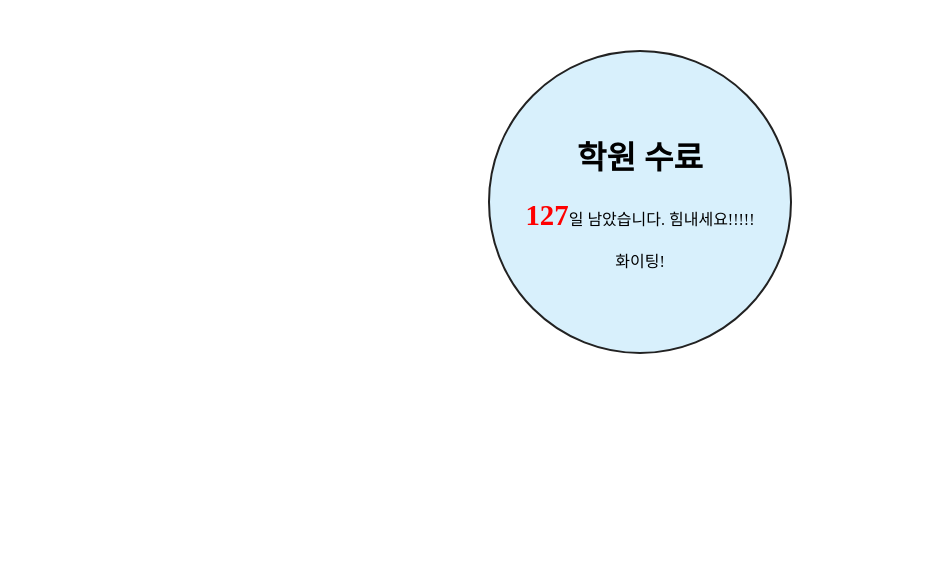
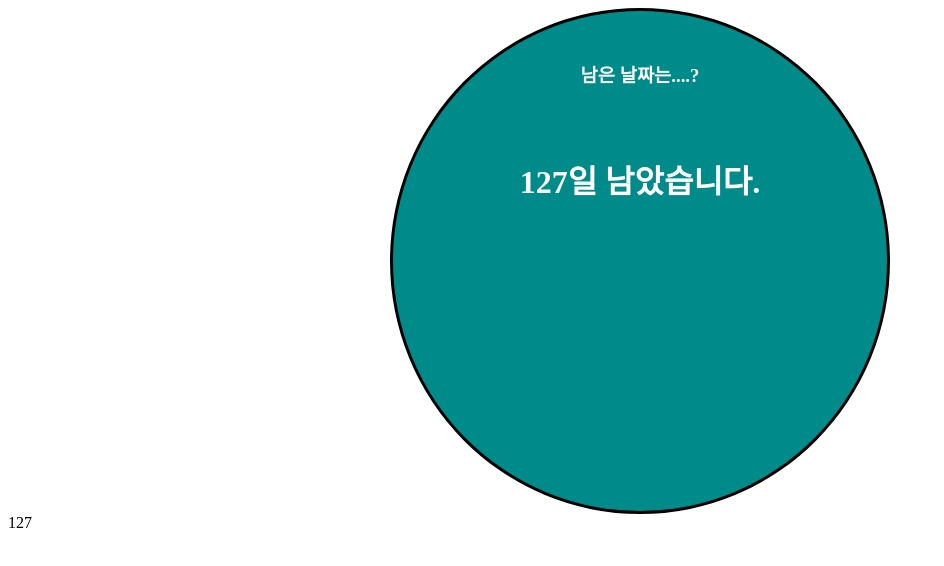
Before and after one commit to dzface/practice-javascript, a plain HTML site: page html/시간계산예제.html in a window 1280 px wide. Shown: the whole page, without its empty margins (0-944 px from the left). Drawn offline with Linux system fonts and the light colour scheme.

Commit message:
2024-04-24

```diff
--- a/html/index.html
+++ b/html/index.html
@@ -8,6 +8,6 @@
 <body>
   <button id="myButton">내가 만든 버튼</button>
 
-  <script src="../js/_11_타이머콜백.js"></script>
+  <script src="../js/_00_test.js"></script>
 </body>
 </html>
--- a/html/시간계산예제.html
+++ b/html/시간계산예제.html
@@ -1,47 +1,59 @@
 <!DOCTYPE html>
-<html lang="ko">
+<html lang="en">
 <head>
   <meta charset="UTF-8">
   <meta name="viewport" content="width=device-width, initial-scale=1.0">
-  <title>학원 수료</title>
+  <title>수료일 계산기</title>
   <style>
-    #container{
-      margin:50px auto;
-      width:300px;
-      height:300px;
-      border-radius:50%;
-      border:2px double #222;
-      background-color:#d8f0fc;
+    .container {
+      width: 500px;
+      display: flex;
+      justify-items: center;
+      align-content: center;
       text-align: center;
+      margin: 0 auto;
     }
-    h1 {
-      margin-top:80px;
+    .circle-box {
+      width: 500px;
+      height: 500px;
+      display: flex;
+      flex-direction: column;
+      justify-items: center;
+      align-content: center;
+      text-align: center;
+      border-radius: 50%;
+      border: 3px solid black;
+      background-color: darkcyan;
     }
-    .accent {
-      font-size:1.8em;
-      font-weight:bold;
-      color:red;
+    .circle-box h1, h3{
+      color: white;
+      margin-top: 10%;
     }
   </style>
 </head>
 <body>
-  <div id="container">
-    <h1>학원 수료</h1>
-    <p><span class="accent" id="result"></span>일 남았습니다. 힘내세요!!!!!</p>
-    <p>화이팅!</p>
+  <div class="container">
+    <div class="circle-box">
+      <h3>남은 날짜는....?</h3>
+      <h1 ><span id="dDate"></span><span>일 남았습니다.</span></h1>
+    </div>
   </div>
+  <script>
+    // 현재 날짜 객체 생성
+    let myDate = new Date();
+    // 수료일 날짜 객체 생성
+    let lastDate = new Date("2024-08-30");
 
-  <script>
-    let dDay = new Date("2024-08-30");
-    let now = new Date();
+    // 현재 날짜 시간 환산
+    let myDateToTime = myDate.getTime();
+    // 수료일 날짜 시간 환산
+    let lastDateToTime = lastDate.getTime();
+    // 날짜 계산하여 남은 시간 계산
+    let remaintime = lastDateToTime - myDateToTime;
+    // 남은 날짜 시간을 일로 환산하여 출력
+    document.write(Math.round(remaintime/(24*60*60*1000)));
+    document.querySelector('#dDate').innerText = Math.round(remaintime/(24*60*60*1000));
 
-    let toNow = now.getTime();
-    let toDay = dDay.getTime();
-    let remainTime = toDay - toNow;
-
-    remainTime = Math.round(remainTime/(1000*60*60*24));  // 밀리 초를 일 수로 계산하고 반올림
-
-    document.querySelector('#result').innerText = remainTime;
   </script>
 </body>
 </html>
--- a/js/_00_test.js
+++ b/js/_00_test.js
@@ -1,2 +1,3 @@
 document.write("HTML에 자바스크립트 사용");
 console.log("브라우저 디버깅 창에서 결과 확인");
+alert("경고메세지");
```
Also changed, not shown: js/날짜계산예제.js (deleted, +0 -12 lines).
